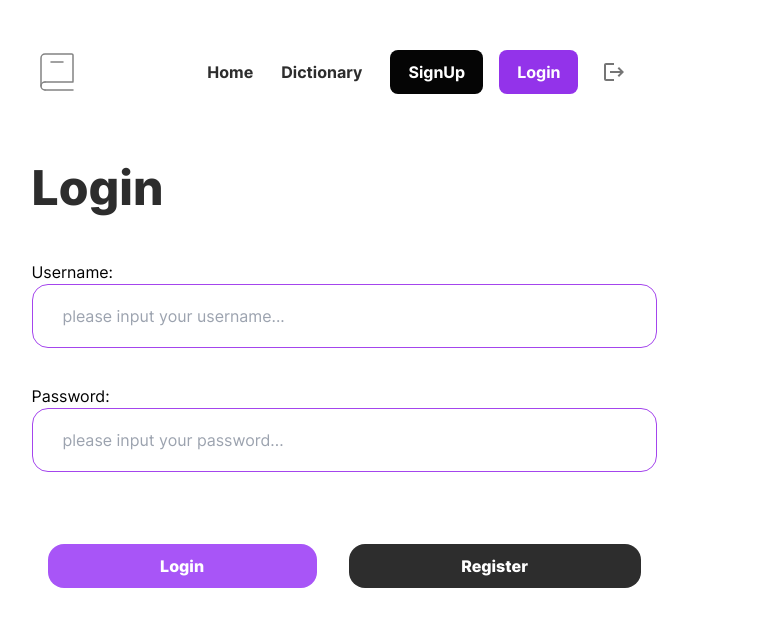
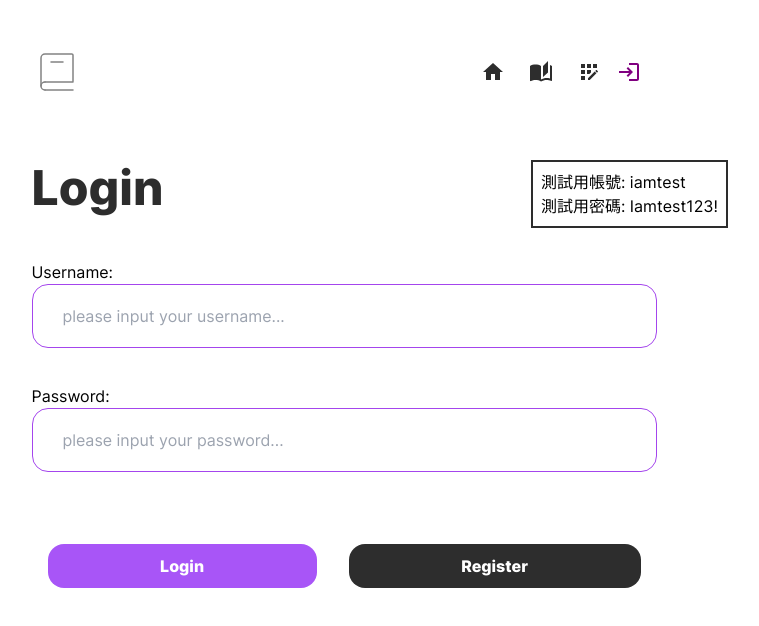
Before and after one commit to Benson0721/Dictionary_App_frontend_vercel, a React (Vite) app: page /login in a window 1280 px wide. Shown: the top 626 px of the page, without its empty margins (296-1055 px from the left). Built offline with nearby package versions, Linux system fonts and the light colour scheme; no server answers; a web font is replaced by a local one.

Commit message:
優化視覺

```diff
--- a/index.html
+++ b/index.html
@@ -2,11 +2,11 @@
 <html lang="en">
   <head>
     <meta charset="UTF-8" />
-    <link rel="icon" type="image/svg+xml" href="/vite.svg" />
+    <link rel="icon" type="image/svg+xml" href="./src/assets/icons/logo.svg" />
     <meta name="viewport" content="width=device-width, initial-scale=1.0" />
     <link
       rel="fonts"
-      href="./client/src/assets/fonts/inconsolata/Inconsolata-VariableFont_wdth,wght.ttf"
+      href="./src/assets/fonts/inconsolata/Inconsolata-VariableFont_wdth,wght.ttf"
     />
     <link rel="stylesheet" href="./src/styles.css" />
     <title>Dictionary</title>
--- a/src/assets/css/generated-tailwind.css
+++ b/src/assets/css/generated-tailwind.css
@@ -1,4 +1,6 @@
-*, ::before, ::after {
+*,
+::before,
+::after {
   --tw-border-spacing-x: 0;
   --tw-border-spacing-y: 0;
   --tw-translate-x: 0;
@@ -8,19 +10,19 @@
   --tw-skew-y: 0;
   --tw-scale-x: 1;
   --tw-scale-y: 1;
-  --tw-pan-x:  ;
-  --tw-pan-y:  ;
-  --tw-pinch-zoom:  ;
+  --tw-pan-x: ;
+  --tw-pan-y: ;
+  --tw-pinch-zoom: ;
   --tw-scroll-snap-strictness: proximity;
-  --tw-gradient-from-position:  ;
-  --tw-gradient-via-position:  ;
-  --tw-gradient-to-position:  ;
-  --tw-ordinal:  ;
-  --tw-slashed-zero:  ;
-  --tw-numeric-figure:  ;
-  --tw-numeric-spacing:  ;
-  --tw-numeric-fraction:  ;
-  --tw-ring-inset:  ;
+  --tw-gradient-from-position: ;
+  --tw-gradient-via-position: ;
+  --tw-gradient-to-position: ;
+  --tw-ordinal: ;
+  --tw-slashed-zero: ;
+  --tw-numeric-figure: ;
+  --tw-numeric-spacing: ;
+  --tw-numeric-fraction: ;
+  --tw-ring-inset: ;
   --tw-ring-offset-width: 0px;
   --tw-ring-offset-color: #fff;
   --tw-ring-color: rgb(59 130 246 / 0.5);
@@ -28,28 +30,28 @@
   --tw-ring-shadow: 0 0 #0000;
   --tw-shadow: 0 0 #0000;
   --tw-shadow-colored: 0 0 #0000;
-  --tw-blur:  ;
-  --tw-brightness:  ;
-  --tw-contrast:  ;
-  --tw-grayscale:  ;
-  --tw-hue-rotate:  ;
-  --tw-invert:  ;
-  --tw-saturate:  ;
-  --tw-sepia:  ;
-  --tw-drop-shadow:  ;
-  --tw-backdrop-blur:  ;
-  --tw-backdrop-brightness:  ;
-  --tw-backdrop-contrast:  ;
-  --tw-backdrop-grayscale:  ;
-  --tw-backdrop-hue-rotate:  ;
-  --tw-backdrop-invert:  ;
-  --tw-backdrop-opacity:  ;
-  --tw-backdrop-saturate:  ;
-  --tw-backdrop-sepia:  ;
-  --tw-contain-size:  ;
-  --tw-contain-layout:  ;
-  --tw-contain-paint:  ;
-  --tw-contain-style:  ;
+  --tw-blur: ;
+  --tw-brightness: ;
+  --tw-contrast: ;
+  --tw-grayscale: ;
+  --tw-hue-rotate: ;
+  --tw-invert: ;
+  --tw-saturate: ;
+  --tw-sepia: ;
+  --tw-drop-shadow: ;
+  --tw-backdrop-blur: ;
+  --tw-backdrop-brightness: ;
+  --tw-backdrop-contrast: ;
+  --tw-backdrop-grayscale: ;
+  --tw-backdrop-hue-rotate: ;
+  --tw-backdrop-invert: ;
+  --tw-backdrop-opacity: ;
+  --tw-backdrop-saturate: ;
+  --tw-backdrop-sepia: ;
+  --tw-contain-size: ;
+  --tw-contain-layout: ;
+  --tw-contain-paint: ;
+  --tw-contain-style: ;
 }
 
 ::backdrop {
@@ -62,19 +64,19 @@
   --tw-skew-y: 0;
   --tw-scale-x: 1;
   --tw-scale-y: 1;
-  --tw-pan-x:  ;
-  --tw-pan-y:  ;
-  --tw-pinch-zoom:  ;
+  --tw-pan-x: ;
+  --tw-pan-y: ;
+  --tw-pinch-zoom: ;
   --tw-scroll-snap-strictness: proximity;
-  --tw-gradient-from-position:  ;
-  --tw-gradient-via-position:  ;
-  --tw-gradient-to-position:  ;
-  --tw-ordinal:  ;
-  --tw-slashed-zero:  ;
-  --tw-numeric-figure:  ;
-  --tw-numeric-spacing:  ;
-  --tw-numeric-fraction:  ;
-  --tw-ring-inset:  ;
+  --tw-gradient-from-position: ;
+  --tw-gradient-via-position: ;
+  --tw-gradient-to-position: ;
+  --tw-ordinal: ;
+  --tw-slashed-zero: ;
+  --tw-numeric-figure: ;
+  --tw-numeric-spacing: ;
+  --tw-numeric-fraction: ;
+  --tw-ring-inset: ;
   --tw-ring-offset-width: 0px;
   --tw-ring-offset-color: #fff;
   --tw-ring-color: rgb(59 130 246 / 0.5);
@@ -82,28 +84,28 @@
   --tw-ring-shadow: 0 0 #0000;
   --tw-shadow: 0 0 #0000;
   --tw-shadow-colored: 0 0 #0000;
-  --tw-blur:  ;
-  --tw-brightness:  ;
-  --tw-contrast:  ;
-  --tw-grayscale:  ;
-  --tw-hue-rotate:  ;
-  --tw-invert:  ;
-  --tw-saturate:  ;
-  --tw-sepia:  ;
-  --tw-drop-shadow:  ;
-  --tw-backdrop-blur:  ;
-  --tw-backdrop-brightness:  ;
-  --tw-backdrop-contrast:  ;
-  --tw-backdrop-grayscale:  ;
-  --tw-backdrop-hue-rotate:  ;
-  --tw-backdrop-invert:  ;
-  --tw-backdrop-opacity:  ;
-  --tw-backdrop-saturate:  ;
-  --tw-backdrop-sepia:  ;
-  --tw-contain-size:  ;
-  --tw-contain-layout:  ;
-  --tw-contain-paint:  ;
-  --tw-contain-style:  ;
+  --tw-blur: ;
+  --tw-brightness: ;
+  --tw-contrast: ;
+  --tw-grayscale: ;
+  --tw-hue-rotate: ;
+  --tw-invert: ;
+  --tw-saturate: ;
+  --tw-sepia: ;
+  --tw-drop-shadow: ;
+  --tw-backdrop-blur: ;
+  --tw-backdrop-brightness: ;
+  --tw-backdrop-contrast: ;
+  --tw-backdrop-grayscale: ;
+  --tw-backdrop-hue-rotate: ;
+  --tw-backdrop-invert: ;
+  --tw-backdrop-opacity: ;
+  --tw-backdrop-saturate: ;
+  --tw-backdrop-sepia: ;
+  --tw-contain-size: ;
+  --tw-contain-layout: ;
+  --tw-contain-paint: ;
+  --tw-contain-style: ;
 }
 
 /*
@@ -115,22 +117,9 @@
 2. Allow adding a border to an element by just adding a border-width. (https://github.com/tailwindcss/tailwindcss/pull/116)
 */
 
-*,
 ::before,
 ::after {
-  box-sizing: border-box;
-  /* 1 */
-  border-width: 0;
-  /* 2 */
-  border-style: solid;
-  /* 2 */
-  border-color: #e5e7eb;
-  /* 2 */
-}
-
-::before,
-::after {
-  --tw-content: '';
+  --tw-content: "";
 }
 
 /*
@@ -152,9 +141,10 @@ html,
   -moz-tab-size: 4;
   /* 3 */
   -o-tab-size: 4;
-     tab-size: 4;
+  tab-size: 4;
   /* 3 */
-  font-family: ui-sans-serif, system-ui, sans-serif, "Apple Color Emoji", "Segoe UI Emoji", "Segoe UI Symbol", "Noto Color Emoji";
+  font-family: ui-sans-serif, system-ui, sans-serif, "Apple Color Emoji",
+    "Segoe UI Emoji", "Segoe UI Symbol", "Noto Color Emoji";
   /* 4 */
   font-feature-settings: normal;
   /* 5 */
@@ -197,7 +187,7 @@ Add the correct text decoration in Chrome, Edge, and Safari.
 
 abbr:where([title]) {
   -webkit-text-decoration: underline dotted;
-          text-decoration: underline dotted;
+  text-decoration: underline dotted;
 }
 
 /*
@@ -243,7 +233,8 @@ code,
 kbd,
 samp,
 pre {
-  font-family: ui-monospace, SFMono-Regular, Menlo, Monaco, Consolas, "Liberation Mono", "Courier New", monospace;
+  font-family: ui-monospace, SFMono-Regular, Menlo, Monaco, Consolas,
+    "Liberation Mono", "Courier New", monospace;
   /* 1 */
   font-feature-settings: normal;
   /* 2 */
@@ -344,9 +335,9 @@ select {
 */
 
 button,
-input:where([type='button']),
-input:where([type='reset']),
-input:where([type='submit']) {
+input:where([type="button"]),
+input:where([type="reset"]),
+input:where([type="submit"]) {
   -webkit-appearance: button;
   /* 1 */
   background-color: transparent;
@@ -393,7 +384,7 @@ Correct the cursor style of increment and decrement buttons in Safari.
 2. Correct the outline style in Safari.
 */
 
-[type='search'] {
+[type="search"] {
   -webkit-appearance: textfield;
   /* 1 */
   outline-offset: -2px;
@@ -486,7 +477,8 @@ textarea {
 2. Set the default placeholder color to the user's configured gray 400 color.
 */
 
-input::-moz-placeholder, textarea::-moz-placeholder {
+input::-moz-placeholder,
+textarea::-moz-placeholder {
   opacity: 1;
   /* 1 */
   color: #9ca3af;
@@ -747,11 +739,15 @@ body {
 
 .rotate-180 {
   --tw-rotate: 180deg;
-  transform: translate(var(--tw-translate-x), var(--tw-translate-y)) rotate(var(--tw-rotate)) skewX(var(--tw-skew-x)) skewY(var(--tw-skew-y)) scaleX(var(--tw-scale-x)) scaleY(var(--tw-scale-y));
+  transform: translate(var(--tw-translate-x), var(--tw-translate-y))
+    rotate(var(--tw-rotate)) skewX(var(--tw-skew-x)) skewY(var(--tw-skew-y))
+    scaleX(var(--tw-scale-x)) scaleY(var(--tw-scale-y));
 }
 
 .transform {
-  transform: translate(var(--tw-translate-x), var(--tw-translate-y)) rotate(var(--tw-rotate)) skewX(var(--tw-skew-x)) skewY(var(--tw-skew-y)) scaleX(var(--tw-scale-x)) scaleY(var(--tw-scale-y));
+  transform: translate(var(--tw-translate-x), var(--tw-translate-y))
+    rotate(var(--tw-rotate)) skewX(var(--tw-skew-x)) skewY(var(--tw-skew-y))
+    scaleX(var(--tw-scale-x)) scaleY(var(--tw-scale-y));
 }
 
 .cursor-pointer {
@@ -986,13 +982,21 @@ body {
 }
 
 .filter {
-  filter: var(--tw-blur) var(--tw-brightness) var(--tw-contrast) var(--tw-grayscale) var(--tw-hue-rotate) var(--tw-invert) var(--tw-saturate) var(--tw-sepia) var(--tw-drop-shadow);
+  filter: var(--tw-blur) var(--tw-brightness) var(--tw-contrast)
+    var(--tw-grayscale) var(--tw-hue-rotate) var(--tw-invert) var(--tw-saturate)
+    var(--tw-sepia) var(--tw-drop-shadow);
 }
 
 .transition {
-  transition-property: color, background-color, border-color, text-decoration-color, fill, stroke, opacity, box-shadow, transform, filter, -webkit-backdrop-filter;
-  transition-property: color, background-color, border-color, text-decoration-color, fill, stroke, opacity, box-shadow, transform, filter, backdrop-filter;
-  transition-property: color, background-color, border-color, text-decoration-color, fill, stroke, opacity, box-shadow, transform, filter, backdrop-filter, -webkit-backdrop-filter;
+  transition-property: color, background-color, border-color,
+    text-decoration-color, fill, stroke, opacity, box-shadow, transform, filter,
+    -webkit-backdrop-filter;
+  transition-property: color, background-color, border-color,
+    text-decoration-color, fill, stroke, opacity, box-shadow, transform, filter,
+    backdrop-filter;
+  transition-property: color, background-color, border-color,
+    text-decoration-color, fill, stroke, opacity, box-shadow, transform, filter,
+    backdrop-filter, -webkit-backdrop-filter;
   transition-timing-function: cubic-bezier(0.4, 0, 0.2, 1);
   transition-duration: 150ms;
 }
@@ -1039,11 +1043,11 @@ body {
 }
 
 .marker\:text-Purple-2 *::marker {
-  color: rgb(143 25 232 );
+  color: rgb(143 25 232);
 }
 
 .marker\:text-Purple-2::marker {
-  color: rgb(143 25 232 );
+  color: rgb(143 25 232);
 }
 
 .focus-within\:outline-Purple-1:focus-within {
--- a/src/assets/css/index.css
+++ b/src/assets/css/index.css
@@ -79,9 +79,6 @@ time,
 mark,
 audio,
 video {
-  margin: 0;
-  padding: 0;
-  border: 0;
   box-sizing: border-box;
 }
 
--- a/src/components/Navbar/Navbar.jsx
+++ b/src/components/Navbar/Navbar.jsx
@@ -9,7 +9,12 @@ import moon from "../../assets/icons/icon-moon.svg";
 import selectToggle from "../../assets/icons/selector.svg";
 import SettingsIcon from "@mui/icons-material/Settings";
 import LogoutIcon from "@mui/icons-material/Logout";
+import AppRegistrationIcon from "@mui/icons-material/AppRegistration";
+import LoginIcon from "@mui/icons-material/Login";
 import IconButton from "@mui/material/IconButton";
+import HomeIcon from "@mui/icons-material/Home";
+import AutoStoriesIcon from "@mui/icons-material/AutoStories";
+import FavoriteIcon from "@mui/icons-material/Favorite";
 import "./Navbar.scss";
 
 function DayNightToggle() {
@@ -63,6 +68,7 @@ function FontSelector() {
 }
 
 function VistorInterface({ isMobile, isNight }) {
+  const navigate = useNavigate();
   const [toggle, setToggle] = useState(false);
 
   const menuRef = useRef(null);
@@ -86,12 +92,15 @@ function VistorInterface({ isMobile, isNight }) {
     <div className={`Dictionary__navbar-interface `} ref={menuRef}>
       {isMobile ? (
         <>
-          <div className="Dictionary__navbar__space__item">
-            <Link to={"/register"}>SignUp</Link>
-          </div>
-          <div className="Dictionary__navbar__space__item">
-            <Link to={"/login"}>Login</Link>
-          </div>
+          <IconButton type="button" onClick={() => navigate("/register")}>
+            <AppRegistrationIcon
+              sx={{ color: isNight ? "white" : "#2d2d2d" }}
+            />
+          </IconButton>
+
+          <IconButton type="button" onClick={() => navigate("/login")}>
+            <LoginIcon sx={{ color: isNight ? "white" : "purple" }} />
+          </IconButton>
         </>
       ) : (
         <nav
@@ -99,20 +108,15 @@ function VistorInterface({ isMobile, isNight }) {
             isNight ? "bg-Black-1" : "bg-white"
           } Dictionary__navbar-interface__menu`}
         >
-          <button
-            className={`Dictionary__navbar-interface__button ${
-              isNight ? "bg-white text-Black-3" : "bg-Black-1 text-white"
-            }`}
-          >
-            <Link to={"/register"}>SignUp</Link>
-          </button>
-          <button
-            className={`Dictionary__navbar-interface__button ${
-              isNight ? "bg-purple-600 text-white" : "bg-purple-600 text-white"
-            } ml-4`}
-          >
-            <Link to={"/login"}>Login</Link>
-          </button>
+          <IconButton type="button" onClick={() => navigate("/register")}>
+            <AppRegistrationIcon
+              sx={{ color: isNight ? "white" : "#2d2d2d" }}
+            />
+          </IconButton>
+
+          <IconButton type="button" onClick={() => navigate("/login")}>
+            <LoginIcon sx={{ color: isNight ? "white" : "purple" }} />
+          </IconButton>
         </nav>
       )}
     </div>
@@ -121,6 +125,7 @@ function VistorInterface({ isMobile, isNight }) {
 
 function UserInterface({ user, logoutHandler, isMobile }) {
   const navigate = useNavigate();
+  const { isNight } = useContext(ThemeContext);
 
   const handleLogout = async () => {
     await logoutHandler();
@@ -129,7 +134,7 @@ function UserInterface({ user, logoutHandler, isMobile }) {
 
   return (
     <div className={`Dictionary__navbar-interface`}>
-      {!isMobile && (
+      {/*!isMobile && (
         <div className={`Dictionary__navbar-interface__user `}>
           <img
             className="Dictionary__navbar-interface__avatar"
@@ -138,7 +143,7 @@ function UserInterface({ user, logoutHandler, isMobile }) {
           />
           <span className="mt-1">{user.username}</span>
         </div>
-      )}
+      )*/}
 
       {isMobile && (
         <div className="Dictionary__navbar__space__item">
@@ -152,7 +157,9 @@ function UserInterface({ user, logoutHandler, isMobile }) {
               }
             }}
           >
-            <button type="submit">Logout</button>
+            <IconButton type="submit">
+              <LogoutIcon sx={{ color: isNight ? "white" : "#2d2d2d" }} />
+            </IconButton>
           </form>
         </div>
       )}
@@ -181,7 +188,7 @@ function Settings({ isNight, setFont, font, isMobile }) {
       {isMobile ? (
         <div
           className={` ${
-            isNight ? "bg-Black-1" : "bg-white"
+            isNight ? "bg-Black-3" : "bg-white"
           } Dictionary__navbar-settings__menu-box `}
         >
           <div className="Dictionary__navbar-settings__menu__item">
@@ -194,10 +201,10 @@ function Settings({ isNight, setFont, font, isMobile }) {
       ) : (
         <div className={`Dictionary__navbar-settings `} ref={menuRef}>
           <IconButton onClick={() => setToggle(!toggle)}>
-            <SettingsIcon />
+            <SettingsIcon sx={{ color: isNight ? "white" : "#2d2d2d" }} />
           </IconButton>
 
-          <nav
+          <div
             className={`${
               toggle
                 ? "Dictionary__navbar-settings__menu--open"
@@ -212,7 +219,7 @@ function Settings({ isNight, setFont, font, isMobile }) {
             <div className="Dictionary__navbar-settings__menu__item">
               <DayNightToggle />
             </div>
-          </nav>
+          </div>
         </div>
       )}
     </>
@@ -225,6 +232,7 @@ export default function Navbar() {
   const [isOpen, setIsOpen] = useState(false);
   const menuRef = useRef(null);
   const location = useLocation();
+  const navigate = useNavigate();
   const hamButtonStyle = {
     color: isNight ? "white" : "gray",
     fontSize: 30,
@@ -235,35 +243,35 @@ export default function Navbar() {
     switch (location.pathname) {
       case "/":
         return [
-          { to: "/dictionary", text: "Dictionary" },
-          { to: `/${user?.id}/favorites`, text: "Favorites" },
+          { to: "/dictionary", icon: AutoStoriesIcon },
+          { to: `/${user?.id}/favorites`, icon: FavoriteIcon },
         ];
       case `/${user?.id}/favorites`:
         return [
-          { to: "/", text: "Home" },
-          { to: "/dictionary", text: "Dictionary" },
+          { to: "/", icon: HomeIcon },
+          { to: "/dictionary", icon: AutoStoriesIcon },
         ];
       case "/dictionary":
         return [
-          { to: "/", text: "Home" },
-          { to: `/${user?.id}/favorites`, text: "Favorites" },
+          { to: "/", icon: HomeIcon },
+          { to: `/${user?.id}/favorites`, icon: FavoriteIcon },
         ];
       case "/login":
         return [
-          { to: "/", text: "Home" },
-          { to: "/dictionary", text: "Dictionary" },
+          { to: "/", icon: HomeIcon },
+          { to: "/dictionary", icon: AutoStoriesIcon },
         ];
       case "/register":
         return [
-          { to: "/", text: "Home" },
-          { to: "/dictionary", text: "Dictionary" },
+          { to: "/", icon: HomeIcon },
+          { to: "/dictionary", icon: AutoStoriesIcon },
         ];
 
       default:
         return [
-          { to: "/", label: "Home" },
-          { to: "/dictionary", label: "Dictionary" },
-          { to: `/${user?.id}/favorites`, label: "Favorites" },
+          { to: "/", icon: HomeIcon },
+          { to: "/dictionary", icon: AutoStoriesIcon },
+          { to: `/${user?.id}/favorites`, icon: FavoriteIcon },
         ];
     }
   };
@@ -300,7 +308,7 @@ export default function Navbar() {
     <nav
       ref={menuRef}
       className={`Dictionary__navbar ${
-        isNight ? "bg-Black-1 text-white" : "bg-white text-Black-3"
+        isNight ? "bg-Black-3 text-white" : "bg-white text-Black-3"
       }  transition duration-400 ease-in-out`}
     >
       <img
@@ -317,7 +325,7 @@ export default function Navbar() {
       )}
       <div
         className={`Dictionary__navbar__space
-          ${isNight ? "bg-Black-1 " : "bg-white "}
+          ${isNight ? "bg-Black-3 " : "bg-white "}
           ${
             isOpen
               ? "Dictionary__navbar__space--open"
@@ -325,12 +333,45 @@ export default function Navbar() {
           }
         `}
       >
+        {isLoggedIn && (
+          <div className={`Dictionary__navbar-interface__user `}>
+            <img
+              className="Dictionary__navbar-interface__avatar"
+              src={avatar}
+              alt="avatar"
+            />
+            <span className="mt-1">{user?.username}</span>
+          </div>
+        )}
+        {isMobile && (
+          <hr className="absolute top-16 w-full border-Gray-4 border-1 mb-1" />
+        )}
+
+        <div className=" md:ml-6">
+          <div className="flex sm:flex-col md:flex-row items-center">
+            <div className="order-1 md:order-2">
+              {location.pathname !== "/register" &&
+                location.pathname !== "/login" && (
+                  <div className="Dictionary__navbar__space__icon">
+                    <Settings isNight={isNight} isMobile={isMobile} />
+                  </div>
+                )}
+            </div>
+            <div className="flex items-center order-2 md:order-1  mt-4  md:mt-0  ">
               {getNavItems().map((item, index) => (
                 <div key={index} className="Dictionary__navbar__space__item">
-            <Link to={`${item.to}`}>{item.text}</Link>
+                  <IconButton
+                    onClick={() => navigate(item.to)}
+                    sx={{
+                      color: isNight ? "white" : "#2d2d2d",
+                      marginRight: "8px",
+                    }}
+                  >
+                    <item.icon />
+                  </IconButton>
+                  {/*<Link to={`${item.to}`}>{item.text}</Link>*/}
                 </div>
               ))}
-        <div className="Dictionary__navbar__space__item Dictionary__navbar__space__item--flex">
               {isLoggedIn ? (
                 <UserInterface
                   user={user}
@@ -341,33 +382,28 @@ export default function Navbar() {
               ) : (
                 <VistorInterface isMobile={isMobile} isNight={isNight} />
               )}
-          <div className="flex items-center">
-            {location.pathname !== "/register" &&
-              location.pathname !== "/login" && (
-                <div className="Dictionary__navbar__space__icon">
-                  <Settings isNight={isNight} isMobile={isMobile} />
             </div>
-              )}
-            <div
+            {/*<div
               className={`Dictionary__navbar__space__icon ${
                 isMobile ? "hidden" : ""
               }`}
             >
               <form
+                className={isLoggedIn ? "block ml-2 " : "hidden"}
                 onSubmit={(event) => {
                   if (!confirm("Are you sure you want to logout?")) {
                     event.preventDefault();
                   } else {
                     event.preventDefault();
-                    handleLogout();
+                    logoutHandler();
                   }
                 }}
               >
                 <IconButton type="submit">
-                  <LogoutIcon />
+                  <LogoutIcon sx={{ color: isNight ? "white" : "#2d2d2d" }} />
                 </IconButton>
               </form>
-            </div>
+            </div>*/}
           </div>
         </div>
       </div>
--- a/src/components/Navbar/Navbar.scss
+++ b/src/components/Navbar/Navbar.scss
@@ -22,7 +22,7 @@
     top: 40px;
     transition: all 0.2s ease-in-out;
     box-shadow: 0px 5px 30px rgba(0, 0, 0, 0.1);
-    border-radius: 8px;
+    border-radius: 16px 16px 8px 8px;
     &--open {
       opacity: 1;
       transform: translateX(0px);
@@ -31,17 +31,6 @@
       opacity: 0;
       pointer-events: none;
       transform: translateX(20px);
-    }
-    &__item {
-      font-weight: bold;
-      margin: 10px 10px;
-      &--flex {
-        display: flex;
-        flex-direction: column;
-      }
-    }
-    &__icon {
-      margin-left: 16px;
     }
   }
   &-toggle {
@@ -119,7 +108,7 @@
   }
   &-interface {
     display: flex;
-    flex-direction: column;
+    flex-direction: row;
     justify-content: center;
     align-items: center;
     position: relative;
@@ -223,12 +212,6 @@
         pointer-events: none;
         transform: translateX(20px);
       }
-      &__item {
-        margin: 14px;
-        &--flex {
-          flex-direction: row;
-        }
-      }
     }
     &-settings {
       display: flex;
--- a/src/pages/Auth/LoginPage/LoginPage.jsx
+++ b/src/pages/Auth/LoginPage/LoginPage.jsx
@@ -121,6 +121,10 @@ export default function LoginPage() {
             </button>
           </div>
         </form>
+        <div className="p-2 border-2 border-Black-3 absolute top-1/5 right-1/5 transform -translate-x-1/2">
+          <p>測試用帳號: iamtest</p>
+          <p>測試用密碼: Iamtest123!</p>
+        </div>
       </div>
     </div>
   );
--- a/src/pages/Dictionary/Dictionary.jsx
+++ b/src/pages/Dictionary/Dictionary.jsx
@@ -79,7 +79,7 @@ export default function Dictionary() {
   );
 
   return (
-    <div className={`Dictionary-bg ${isNight ? "bg-Black-1 " : "bg-white"}`}>
+    <div className={`Dictionary-bg ${isNight ? "bg-Black-3 " : "bg-white"}`}>
       <main className={`Dictionary font-${font} `}>
         <FavListDrawer openDrawer={openDrawer} setOpenDrawer={setOpenDrawer} />
         <Navbar />
@@ -113,7 +113,7 @@ export default function Dictionary() {
                       />
                     ))
                   : ""}
-                <hr />
+                <hr className={isNight ? "border-white" : "border-Gray-2"} />
                 <footer className="Dictionary__footer">
                   <TextS data={"Source"} />
                   {sourceUrls?.map((url, index) => (
--- a/src/pages/FavoritePage/FavoritePage.jsx
+++ b/src/pages/FavoritePage/FavoritePage.jsx
@@ -189,7 +189,7 @@ export default function FavoritePage() {
               </>
             )}
             <hr className="mt-3" />
-            <ul className="Dictionary__favoritePage__list">
+            <ul className="Dictionary__favoritePage__list overflow-y-auto hide-scrollbar">
               {isLoading ? (
                 <></>
               ) : (
--- a/src/styles.css
+++ b/src/styles.css
@@ -31,3 +31,8 @@
   font-weight: 100 900; /* 可調整權重範圍 */
   font-style: normal;
 }
+
+.hide-scrollbar {
+  scrollbar-width: none;
+  -ms-overflow-style: none;
+}
```
Also changed, not shown: src/components/AudioPlayer/AudioPlayer.jsx (+7 -3 lines), src/components/AudioPlayer/AudioPlayer.scss (+7 -0 lines), src/pages/FavoritePage/IconsDialog.jsx (+7 -4 lines). Lines whose indentation alone changed are shown as unchanged.
